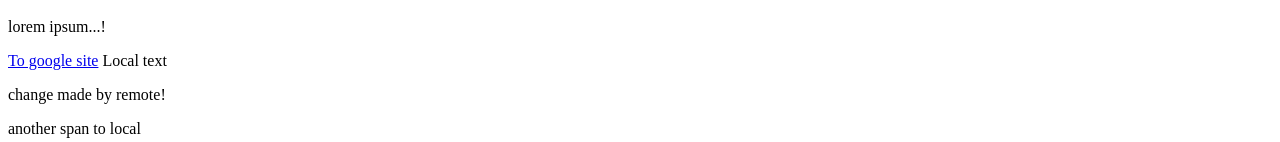
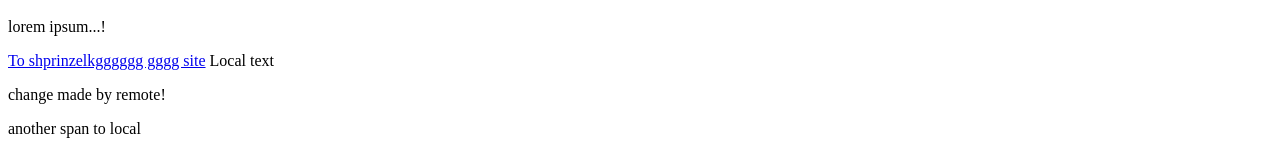
Before and after one commit to Rivka445/existing_project, a plain HTML site: page index.html in a window 1280 px wide. Shown: the part 1082-1224 px from the top of the page. Drawn offline with Linux system fonts and the light colour scheme.

Commit message:
another bad chang

```diff
--- a/index.html
+++ b/index.html
@@ -10,7 +10,7 @@
     <h1>Hello World!</h1>
     <img src="images/AV8800s.webp"/>
     <p>lorem ipsum...!</p>
-    <a href="https://www.google.com">To google site</a>
+    <a href="https://www.google.com">To shprinzelkgggggg gggg site</a>
     <span>Local text</span>
     <p>change made by remote!</p>
     <span class="another_span" >another span to local</span>
```
